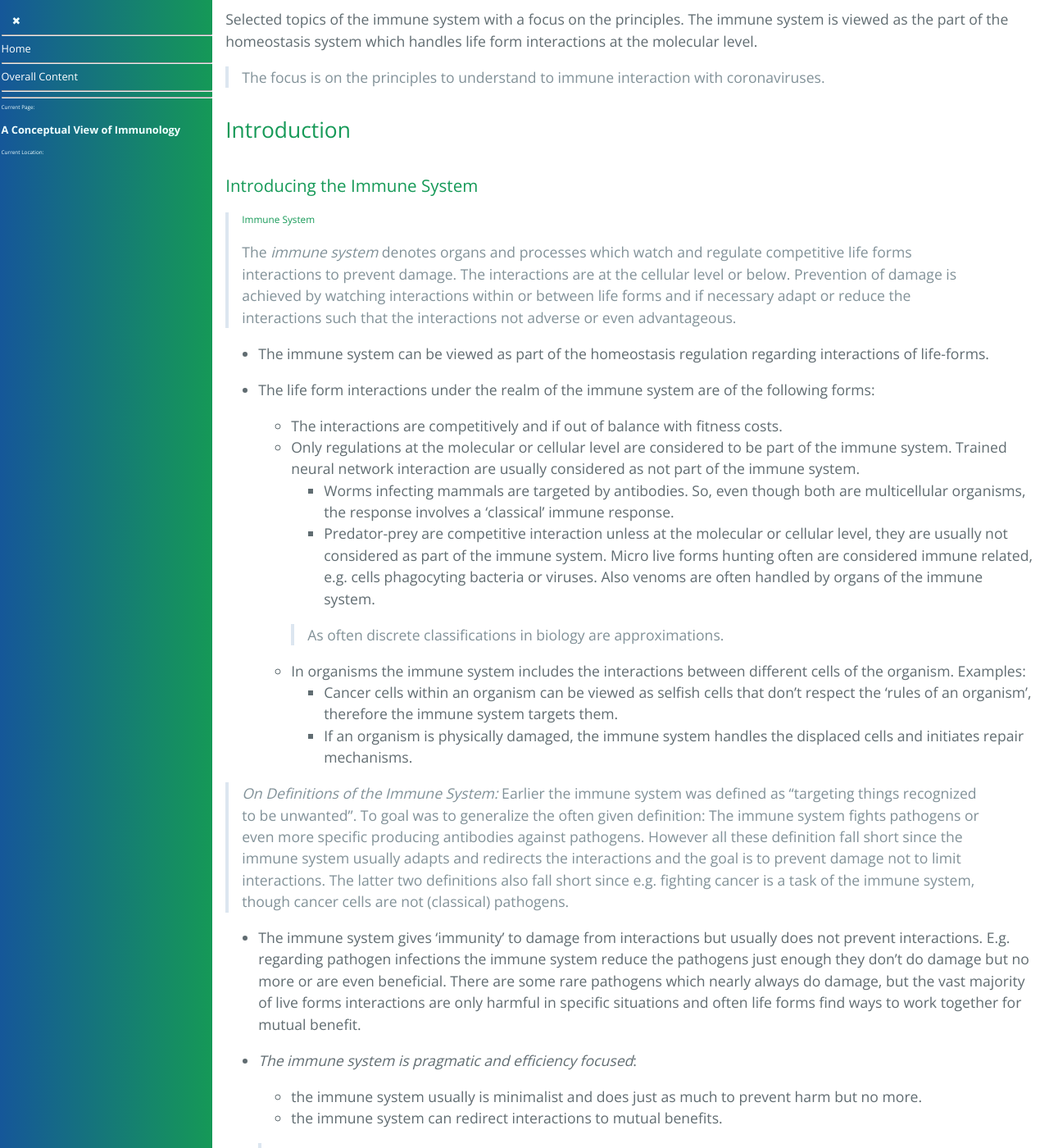
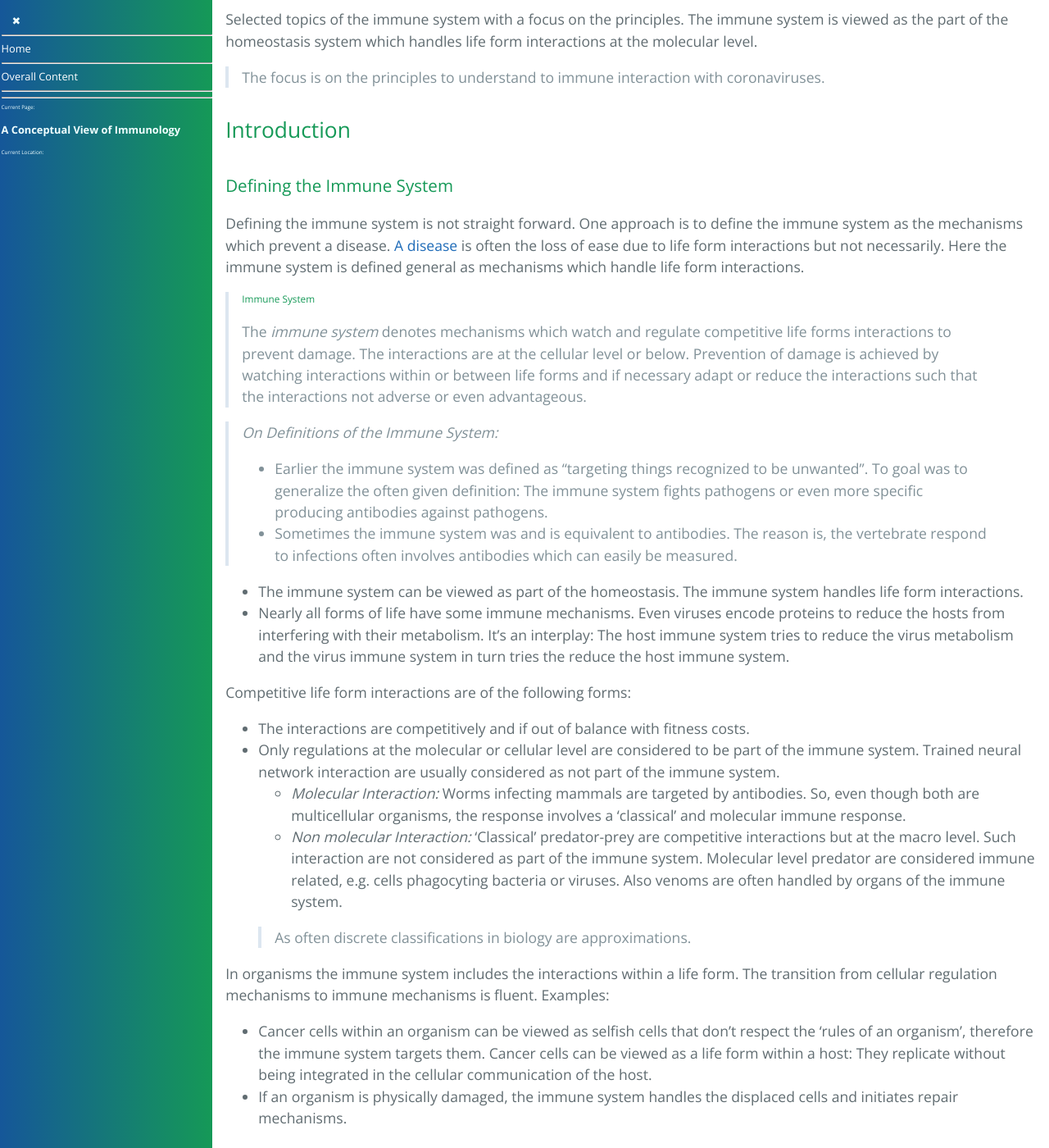
Before and after one commit to forestgrape/coronavirus, a Jekyll site: the page built from 4_immunological/concepts_of_immunology.md, in a window 1280 px wide and 1400 px high, scrolled down 1119 px. Shown: the whole window at 82% size. Built offline with Jekyll 4.4.1, drawn with Linux system fonts in a browser that asks for light colours; our own code applies the rules of GitHub Pages for plain Markdown files; some of the changed text lies outside the part shown.

Commit message:
extension and reodering of content

```diff
--- a/4_immunological/concepts_of_immunology.md
+++ b/4_immunological/concepts_of_immunology.md
@@ -32,7 +32,7 @@
   * [Acquired Immune System](#acquired-immune-system)
   * [Redistribution of Immune Cells](#redistribution-of-immune-cells)
 * [Immune System Members](#immune-system-members)
-  * [T Cells](#t-cells)
+  * [Specific Immune Cells](#specific-immune-cells)
 * [Cross Immune Protections](#cross-immune-protections)
   * [Cross Protections Observed](#cross-protections-observed)
 * [References](#references)
@@ -50,27 +50,36 @@
 
 ## Introduction
 
-### Introducing the Immune System
+### Defining the Immune System
+
+Defining the immune system is not straight forward. One approach is to define the immune system as the mechanisms which prevent a disease. [A disease](../3_medical/covid19.md#disease) is often the loss of ease due to life form interactions but not necessarily. Here the immune system is defined general as mechanisms which handle life form interactions.
+
 
 > ###### Immune System
-> The *immune system* denotes organs and processes which watch and regulate competitive life forms interactions to prevent damage. The interactions are at the cellular level or below. Prevention of damage is achieved by watching interactions within or between life forms and if necessary adapt or reduce the interactions such that the interactions not adverse or even advantageous.
+> The *immune system* denotes mechanisms which watch and regulate competitive life forms interactions to prevent damage. The interactions are at the cellular level or below. Prevention of damage is achieved by watching interactions within or between life forms and if necessary adapt or reduce the interactions such that the interactions not adverse or even advantageous.
 
-* The immune system can be viewed as part of the homeostasis regulation regarding interactions of life-forms.
+> *On Definitions of the Immune System:*
+> * Earlier the immune system was defined as "targeting things recognized to be unwanted". To goal was to generalize the often given definition: The immune system fights pathogens or even more specific producing antibodies against pathogens.
+> * Sometimes the immune system was and is equivalent to antibodies. The reason is, the vertebrate respond to infections often involves antibodies which can easily be measured.
 
-* The life form interactions under the realm of the immune system are of the following forms:
-  * The interactions are competitively and if out of balance with fitness costs.
-  * Only regulations at the molecular or cellular level are considered to be part of the immune system. Trained neural network interaction are usually considered as not part of the immune system.
-    * Worms infecting mammals are targeted by antibodies. So, even though both are multicellular organisms, the response involves a 'classical' immune response.
-    * Predator-prey are competitive interaction unless at the molecular or cellular level, they are usually not considered as part of the immune system. Micro live forms hunting often are considered immune related, e.g. cells phagocyting bacteria or viruses. Also venoms are often handled by organs of the immune system.
-
-    > As often discrete classifications in biology are approximations.
-
-  * In organisms the immune system includes the interactions between different cells of the organism. Examples:
-    * Cancer cells within an organism can be viewed as selfish cells that don't respect the 'rules of an organism', therefore the immune system targets them.
-    * If an organism is physically damaged, the immune system handles the displaced cells and initiates repair mechanisms.
+* The immune system can be viewed as part of the homeostasis. The immune system handles life form interactions.
+* Nearly all forms of life have some immune mechanisms. Even viruses encode proteins to reduce the hosts from interfering with their metabolism. It's an interplay: The host immune system tries to reduce the virus metabolism and the virus immune system in turn tries the reduce the host immune system.
 
 
-> *On Definitions of the Immune System:* Earlier the immune system was defined as "targeting things recognized to be unwanted". To goal was to generalize the often given definition: The immune system fights pathogens or even more specific producing antibodies against pathogens. However all these definition fall short since the immune system usually adapts and redirects the interactions and the goal is to prevent damage not to limit interactions. The latter two definitions also fall short since e.g. fighting cancer is a task of the immune system, though cancer cells are not (classical) pathogens.
+Competitive life form interactions are of the following forms:
+* The interactions are competitively and if out of balance with fitness costs.
+* Only regulations at the molecular or cellular level are considered to be part of the immune system. Trained neural network interaction are usually considered as not part of the immune system.
+  * *Molecular Interaction:* Worms infecting mammals are targeted by antibodies. So, even though both are multicellular organisms, the response involves a 'classical' and molecular immune response.
+  * *Non molecular Interaction:* 'Classical' predator-prey are competitive interactions but at the macro level. Such interaction are not considered as part of the immune system. Molecular level predator are considered immune related, e.g. cells phagocyting bacteria or viruses. Also venoms are often handled by organs of the immune system.
+
+  > As often discrete classifications in biology are approximations.
+
+In organisms the immune system includes the interactions within a life form. The transition from cellular regulation mechanisms to immune mechanisms is fluent. Examples:
+* Cancer cells within an organism can be viewed as selfish cells that don't respect the 'rules of an organism', therefore the immune system targets them. Cancer cells can be viewed as a life form within a host: They replicate without being integrated in the cellular communication of the host.
+* If an organism is physically damaged, the immune system handles the displaced cells and initiates repair mechanisms.
+
+
+
 
 * The immune system gives 'immunity' to damage from interactions but usually does not prevent interactions. E.g. regarding pathogen infections the immune system reduce the pathogens just enough they don't do damage but no more or are even beneficial. There are some rare pathogens which nearly always do damage, but the vast majority of live forms interactions are only harmful in specific situations and often life forms find ways to work together for mutual benefit.
 
@@ -86,22 +95,26 @@
 
 
 ### Immune System Goals
-The goal of homeostasis is to provide optimal conditions for the core parts of a life form. The immune system viewed as part of the overall homeostasis system has the task to prevent damage resulting from life form interactions. The main focus of the immune system is the core part of a life form. Keep the helper parts working is important too since these have functions for homeostasis.
+Homeostasis provides optimal conditions for in the different compartments of a life form. The immune system viewed as part of the overall homeostasis system has the task to prevent damage resulting from interactions with life forms.
+* Some compartments of a life form are more susceptible than others, the immune protects these compartments especially well.
+* Keep all parts working is important too since these all parts of a life form have their functions.
 
-> In multicellular organism the entire homeostasis including the immune system does everything to prevent damage to the core of the organism. Most animals have a hierarchical cell organization. In the case of vertebrates, the best protected cell populations are within the bones: stem cells and neurons.  germ-line cells and the neurons. So the immune system protects these cell populations with a high priority.
+> In organisms are grouped into different compartments and they have different cell populations. The cell populations vary in function and susceptibility to homeostasis changes including infections. In the case of vertebrates, the most susceptible cell populations are within the bones: stem cells and neurons. The immune system protects these cell populations with a high priority.
 
-> Life is all about homeostasis. Provide a good and constant environment for the core parts of a life form to live and replicate regardless whatever the environment is. Homeostasis is a constant and ubiquitous task, also in day to day life: If there's not enough water in the blood we get thirsty, if it's too hot we sweat and if it's too cold some specialized cells warm the body.
+> Life is all about homeostasis. Provide a good and suitable environment to live and replicate regardless whatever the environment is. Homeostasis is a constant and ubiquitous task, also in day to day life: If there's not enough water in the blood we get thirsty, if it's too hot we sweat and if it's too cold some specialized cells warm the body.
 
+## Classifying the Immune System into Branches
+### The Immune System from different View Points
+Immune mechanism can be viewed from different perspectives and accordingly be classified:
+- [Immune System Mechanisms](#mechanisms-of-the-immune-system): Physical, chemical and biological mechanism are used.
+- [Immune System Specificity](#immune-system-target-selection): Is the targeting broad or narrow? Which substances are recognized and targeted. Substances that are ignored.
+- [Variability of the Immune System](#variability-of-the-immune-system). How and which capabilities of the immune system adapt. Sometimes only the strength of a response is changed, sometimes the mode of response and sometimes the target capabilities. Changing the target capabilities throughout lifetime is known as [acquired immunity](#acquired-immunity)
+- [Protection Locations](#protection-locations): Local or systemic (global). At frequent foreign substances entry points many local protection mechanism are in place.
 
-### The Immune System from different View Points
-
-Nearly all forms of life have some immune mechanisms. Even viruses encode proteins to reduce the hosts from interfering with their metabolism. It's an interplay: The host immune system tries to reduce the virus metabolism and the virus immune system in turn tries the reduce the host immune system. Usually a balance is reached and both life side a side or even in symbiosis.
-
-Immune mechanism can be viewed from different perspectives and accordingly classified to various criteria:
-- [Immune System Surveillance Methods](#immune-system-surveillance)
-- [Immune System Mechanisms](#immune-system-mechanisms): Physical, chemical and biological mechanism are used.
-- [Immune System Specificity](#immune-system-target-selection): Which substances are recognized and targeted. Substances that are ignored.
-- [Protection Locations](#protection-locations): Local or global. At frequent foreign substances entry points many local protection mechanism are in place.
+### Traditional Classification: Acquired and Innate Immunity
+Historically the immune system was divided into two arms, the first arm being antibody related and the second arm all other cellular responses. The antibody related arm turned out to be very specific and lifetime acquired. Lifetime acquired was termed adaptive, acquired or learned. So the traditional classifications is as follows:
+* Specific Immunity = Acquired Immunity = Adaptive Immunity in the sense only one species is targeted = Acquired Immunity/Adaptive Immunity: Very specific and lifetime acquired: Antibody: Humoral = systemic
+* Unspecific Immunity in the sense multiple species are targeted = Innate Immunity: Anything except Antibodies/ T Cells
 
 
 
@@ -178,13 +191,22 @@
 - Receptors from double stranded DNA based lifeforms targeting single stranded DNA
 - Semipermeable-Membranes (e.g. Cell membranes, nucleus membrane, blood brain barrier): only permeable for specific substances
 
-#### Highly Specific Recognition
+#### Specific Recognition
 These mechanism target usually exactly one molecular structure. The recognition is so specific that often only a single species or even individual of a species is targeted.
 
 Examples:
 * RNA pieces silencing other RNAs [to check whether this can't be adapted, probably unused DNA is used produce some silence RNA so the overall possibilities would be constant but what is in used would be adaptable]
 * Antibodies target specific biological substances (mostly proteins). Antibodies are an example of the[Lifetime Acquired Immune System](#acquired-immune-systems).
 
+
+### Cross Immune Protections
+All form of life on earth share common molecular patterns. The more genetically related the forms, the more genes and corresponding proteins are similar. Some elements are more conserved and are possible targets to develop cross protections either by the immune system or artificial medications.
+
+#### Cross Immune Protection by the Specific Immunity
+*  [Van der Hoek et al.](#vanderhoek2012) observed that some serum conversions against one coronaviruses are not followed by serum conversion against another coronavirus as follows:
+    - OC43 -protects-> HKU1 (only unidirectional, both OC43 and HKU1 are betacoronaviruses)
+    - NL63 -protects-> 229E (only unidirectional)
+* [Han et al](#han) showed that calves innoculated with HECV-4408 get immune protection against the BCoV strain DB2. HECV-4408 is a BCoV strain that has been observed to cause [diarrhea in humans](../2_biological/coronavirus.md#observed-interspecies-infections).
 
 
 #### Feature Recognition Mechanisms
@@ -273,39 +295,40 @@
 (1.) and (2.) don't involve a change of the targets throughout the lifetime. The part of the immune system which vary only through 1. and 2. are called [innate immunity](#innate-immune-system), since the target capabilities are present upon birth. The parts of the immunity which can acquire new target capabilities upon encounter with new things are called [acquired immunity](#acquired-immunity).
 
 
-#### Factors Influencing Changes
+### Factors Influencing Variability
 The immune adaption depends both on the personal history of exposure to pathogens and the one, ones the ancestors have been exposed to (genetic adaption)
 * lifetime adaption: personal history of exposure to antigens experienced to be harmful. One hand hand more immune cells may relocate or replicate increased in locations where pathogens haven been observed. On the other hand the specific parts of immune systems have mechanism of memorizing seen pathogens ([Variable Immune System](#acquired-immunity))
 * generational adaption: personal and ancestral exposures are memorized and cause both the innate and acquired immune system to adapt
 
 
-
-### Innate Immune System
+### Target Variability
+#### Innate Immune System
 
 ###### Innate Immunity
-> The innate immunity are mechanisms that have constant recognition patterns throughout lifetime.
+> The innate immunity are mechanisms that target the same  recognition patterns throughout lifetime.
 
-Since targets stay constant, the information is stored in [lifetime storage](../2_biological/life-forms.md#lifetime-storage)) and is inherited.
+Since targets stay constant throughout lifetime, the information is usually stored in [lifetime storage](../2_biological/life-forms.md#lifetime-storage)) and is inherited.
 
 
-### Acquired Immune System
+#### Acquired Immune System
 
-The life spans of life forms and the evolutionary rate of life forms vary. Life forms evolving slow at the molecular level need to handle interactions with life forms evolving much faster at the molecular level e.g. viruses infecting mammals evolve magnitudes of orders faster than the mammalian hosts. To keep up with fast evolving pathogens, most 'slow evolving' life forms have mechanisms to learn to handle new molecular patterns during lifetime.
+The life spans of life forms and the evolutionary rate of life forms vary. Life forms evolving slow at the molecular level need to handle interactions with life forms evolving much faster at the molecular level e.g. viruses infecting vertebrates evolve magnitudes of orders faster than their vertebrate hosts. To keep up with fast evolving pathogens, the 'slow evolving' hosts life forms have mechanisms to learn new molecular patterns during lifetime.
 
-##### Acquired Immunity
+> ##### Acquired Immunity
 > Mechanisms of the immune system which are able to acquire new skills upon encounters with pathogenic life forms or substances. This acquiring of of new skills is done during the lifetime.
 
-#### Recognize Proteins
-* Some cells (called plasma cells = activated B cells) can produce antibodies. Antibodies bind to specific substances (called antigens) and thereby inactivate or mark them.
-* Trained T cells ([T cell Training](#t-cell-training)) can inspect which proteins cells produce since all protein producing cells present  fragments of the proteins translated (the cell surface receptor MHC 1).
+##### Acquiring of Specific Target Capabilities
+* B cells (called plasma cells = activated B cells) can produce antibodies. Antibodies bind to specific substances (called antigens) and thereby inactivate or mark them.
+* T cells ([T cell Training](#t-cell-training)) can inspect substances including proteins .
+  * CD8 T cells inspect the proteins cells produces: Fragments of the proteins translated inside a cell are presented via the surface receptor MHC 1 which is inspected by CD8 T cells.
 
 ###### Allergy
 Sometimes proteins parts not associated to pathogens are classified as being harmful. This yields allergies.
 
-##### Mechanisms to Produce Different Binding Capabilities
-One mechanisms to produce different cells able to bind to different substances is, that the binding parts of these cell are randomized i.e. the genes coding these binding parts are generated by a process which produces random sequences. Now the immune system needs to check that:
-1. these randomized binding sites don't bind to something useful e.g. healthy cells belonging from the same organism (self).
-2. these randomized binding sites are useful i.e. they bind to something harmful.
+##### Mechanisms to Acquire Different Target Capabilities
+One mechanisms to acquire specific targeting is to produce different cells able to bind to different substances. This is done by rearrangements of the DNA which encodes the binding parts. Now the immune system needs to check that:
+1. *Be Nice:* these randomized binding sites don't bind to something useful e.g. healthy cells belonging from the same organism (self).
+2. *Be Useful:* these randomized binding sites are useful i.e. they bind to something harmful.
 
 Checking these conditions is called training (described for T cells in [T Cell Training](#t-cell-training)).
 
@@ -321,14 +344,16 @@
  -->
 
 
+## Immune Cells
+
 ### Redistribution of Immune Cells
 [in work]
 
 
+### Immune Cell Types
+#### B Cells
 
-## Immune System Members
-
-### T Cells
+#### T Cells
 * T cells are in the blood and locally in tissues.
 * T cells can check if cells do what they are supposed to do. Virus infected cells have a changed metabolism since they produce proteins encoded by the viruses. [T cells can detect](#extern-checks) the virus proteins exposed.
 * To control coronaviruses infections T cells are key [citation coming].
@@ -336,27 +361,20 @@
 > ###### Local T cell
 > *Tissue resident T cells* in literature, often shortened to *local T cells* on this page, are T cells which survey the tissues cells integrity. They move within tissues and and do not circulate with the blood. //previously shortened here as *local* T cells
 
-#### Distribution
+##### Distribution
 T cells are in the blood, in lymph nodes and resident T cells in tissues. Lymph nodes and tissue resident T cells are often at entry points for pathogens e.g. the mouth is a common entry point for viruses, so close to the mouth there are many T cells [in work].
 
 ##### T Cell Training
 [in work, to be completed and to be checked]
-1. _Bone Marrow:_ In the bone marrow new immune cells are produced by somantic recombination. Some T cells  differentiate to move to the thymus. [to check and clarify]
-2. _Thymus:_ In the thymus it is checked if the cells have the right binding capabilities: Binding MHC neither to weak nor to strong. Don't attack self substances.
+1. _Bone Marrow:_ In the bone marrow new immune cells are produced. Some of the immune cells differentiate into T cells and move to the thymus. [to check and clarify]. The genes encoding the T cell receptor (TCR) undergo somatic recombination => the TCRs differ from T cell to T cell.
+2. _Thymus:_ In the thymus it is checked if the cells have the right binding capabilities: The TCR should bind the MHC 1 receptors neither to weak nor to strong. Don't attack self substances.
    * Fail (wrong MHC binding strength or self substances attacked) => trigger cell death (if goes wrong, an autoimmune disease can result)
    * Succeed (right MHC binding strength If the cell does *not* bind self) => send the cell to the lymph nodes.
 3. _Lymph Nodes:_ In the lymph nodes the cells are exposed to foreign substances. If a cell binds to unknown and harmful substances the cell is useful. If the cells is useful often replication is triggered.
 
 
 
-## Cross Immune Protections
-All form of life on earth share common molecular patterns. The more genetically related the forms, the more genes and corresponding proteins are similar. Some elements are more conserved and are possible targets to develop cross protections either by the immune system or artificial medications.
 
-### Cross Protections Observed
-*  [Van der Hoek et al.](#vanderhoek2012) observed that some serum conversions against one coronaviruses are not followed by serum conversion against another coronavirus as follows:
-    - OC43 -protects-> HKU1 (only unidirectional, both OC43 and HKU1 are betacoronaviruses)
-    - NL63 -protects-> 229E (only unidirectional)
-* [Han et al](#han) showed that calves innoculated with HECV-4408 get immune protection against the BCoV strain DB2. HECV-4408 is a BCoV strain that has been observed to cause [diarrhea in humans](../2_biological/coronavirus.md#observed-interspecies-infections).
 
 
 
```
